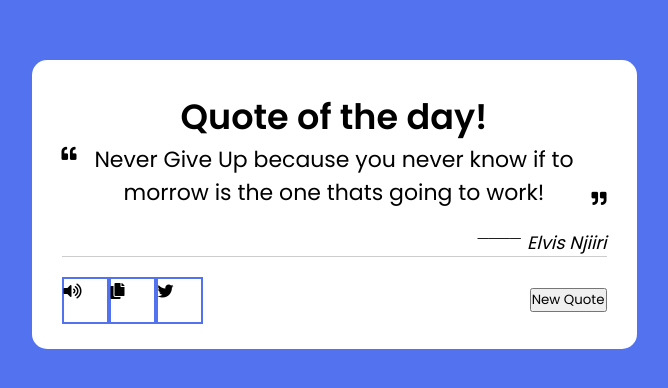
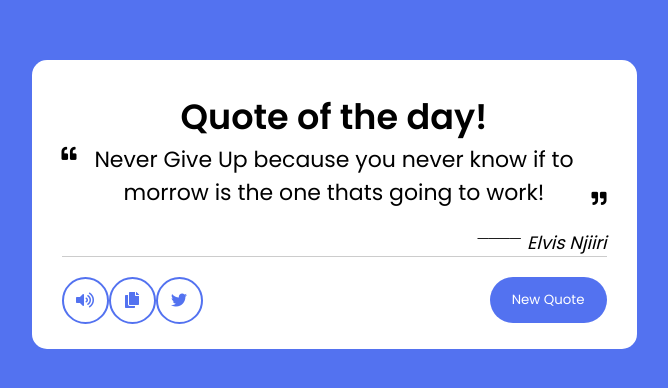
Before and after one commit to NEKiarie/RandomQuotesAPI, a plain HTML site: page index.html in a window 1280 px wide. Shown: the part 196-584 px from the top of the page, without its empty margins (306-974 px from the left). Drawn offline with Linux system fonts and the light colour scheme; no server answers.

Commit message:
Sixth commit

```diff
--- a/style.css
+++ b/style.css
@@ -11,7 +11,7 @@ body {
   align-items: center;
   justify-content: center;
   min-height: 100vh;
-  background: #5372F0;
+  background: #5372f0;
 }
 .wrapper {
   width: 605px;
@@ -76,5 +76,27 @@ body {
   margin-top: 0 5px;
   height: 47px;
   width: 47px;
-  border: 2px solid #5372F0;
+  cursor: pointer;
+  border-radius: 50%;
+  display: flex;
+  color: #5372f0;
+  align-items: center;
+  justify-content: center;
+  border: 2px solid #5372f0;
+  transition: all 0.3s ease;
 }
+
+.features ul li:hover {
+  color: #fff;
+  background: #5372f0;
+}
+.features button {
+  border: none;
+  outline: none;
+  color: #fff;
+  cursor: pointer;
+  font-style: 16px;
+  padding: 13px 22px;
+  border-radius: 30px;
+  background: #5372f0;
+}
```
